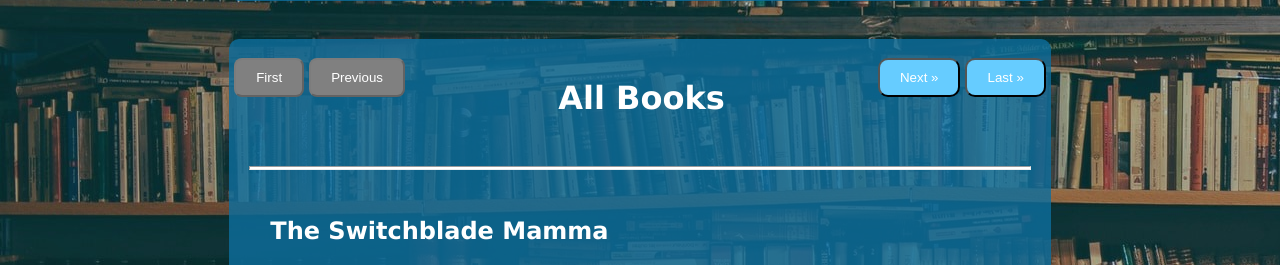
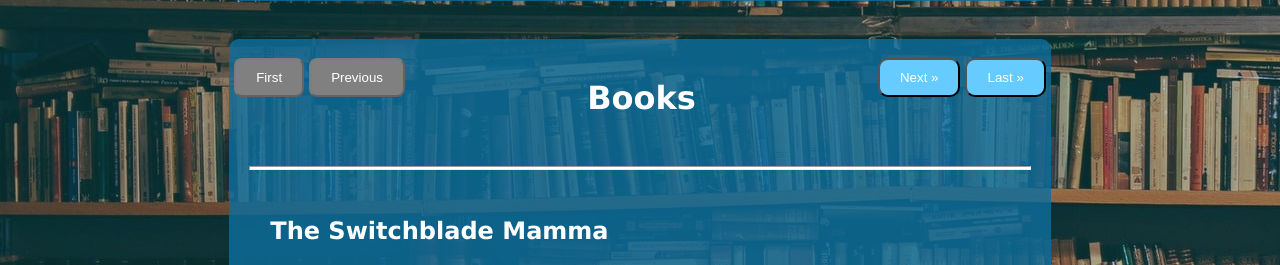
Before and after one commit to s-rofe/bookstore-web-app, a Flask app: page /browse_all_books in a window 1280 px wide. Shown: the part 217-482 px from the top of the page. Run offline with Flask 2, Linux system fonts and the light colour scheme.

Commit message:
Update browsebooks.html

```diff
--- a/library/templates/books/browsebooks.html
+++ b/library/templates/books/browsebooks.html
@@ -27,7 +27,7 @@
             <button class="disabled-btn-right" disabled>Next</button>
         {% endif %}
 
-        <h1>All Books</h1>
+        <h1>Books</h1>
 
         <br>
 
```
